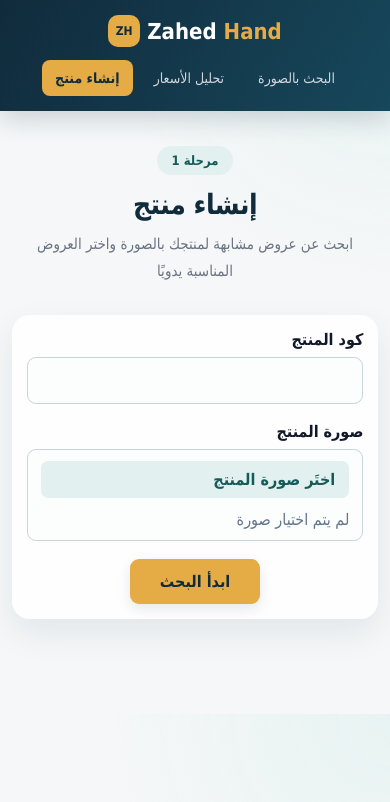
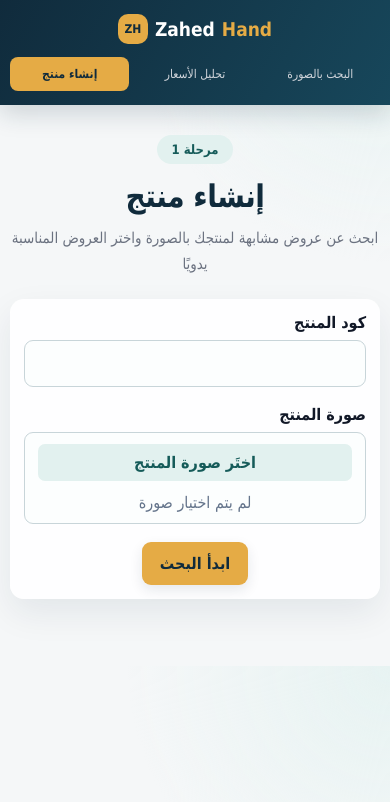
Before and after one commit to 8J0KER8/amazon-image-search, a Flask app: page /creation in a window 390 px wide. Shown: the top 802 px of the page. Run offline with Flask 3, Linux system fonts and the light colour scheme; some libraries are stand-ins or nearby versions.

Commit message:
Improve mobile responsive layout

```diff
--- a/static/style.css
+++ b/static/style.css
@@ -1464,16 +1464,76 @@ nav a:focus-visible {
 }
 
 @media (max-width: 700px) {
+    html {
+        -webkit-text-size-adjust: 100%;
+    }
+
+    body {
+        overflow-x: hidden;
+    }
+
+    .nav-container {
+        width: calc(100% - 24px);
+        min-height: auto;
+        padding: 14px 0;
+    }
+
     nav {
+        display: grid;
+        grid-template-columns: repeat(3, minmax(0, 1fr));
         flex-wrap: wrap;
         justify-content: center;
+        gap: 6px;
     }
 
     nav a {
-        flex: initial;
-        padding: 9px 12px;
-        font-size: 14px;
-    }
+        min-width: 0;
+        padding: 9px 6px;
+        font-size: 13px;
+        line-height: 1.35;
+        white-space: normal;
+    }
+
+    .logo { font-size: 20px; }
+
+    .container {
+        width: calc(100% - 24px);
+        padding-bottom: 42px;
+    }
+
+    .hero {
+        padding: 30px 0 22px;
+    }
+
+    .hero h1 {
+        font-size: clamp(26px, 8vw, 32px);
+        line-height: 1.25;
+    }
+
+    .hero p {
+        font-size: 15px;
+        line-height: 1.7;
+    }
+
+    .section-title {
+        align-items: flex-start;
+        flex-direction: column;
+        gap: 6px;
+        margin: 26px 0 14px;
+    }
+
+    .section-title h2 { font-size: 21px; }
+
+    .error-box,
+    .warning-box {
+        width: 100%;
+        overflow-wrap: anywhere;
+        padding: 14px;
+    }
+
+    .creation-grid { grid-template-columns: 1fr; gap: 14px; }
+    .creation-card > img { height: 230px; }
+    .image-actions { flex-wrap: wrap; }
 
     .editable-fact,
     .detail-row {
@@ -1489,4 +1549,45 @@ nav a:focus-visible {
         align-items: stretch;
         flex-direction: column;
     }
-}
+
+    .file-picker,
+    .file-name {
+        max-width: 100%;
+        text-align: center;
+    }
+}
+
+@media (max-width: 480px) {
+    .nav-container,
+    .container { width: calc(100% - 20px); }
+
+    nav a {
+        padding: 8px 4px;
+        font-size: 12px;
+    }
+
+    .logo { font-size: 19px; }
+    .logo-mark { width: 30px; height: 30px; }
+
+    .upload-card {
+        padding: 14px;
+        border-radius: 14px;
+    }
+
+    .drop-area {
+        min-height: 230px;
+        padding: 18px 12px;
+    }
+
+    .upload-icon { font-size: 42px; }
+    .drop-area h3 { font-size: 20px; }
+    .drop-area p { white-space: normal; }
+
+    .primary-button,
+    .secondary-button {
+        max-width: 100%;
+        padding: 12px 18px;
+    }
+
+    .creation-card > img { height: 210px; }
+}
```
